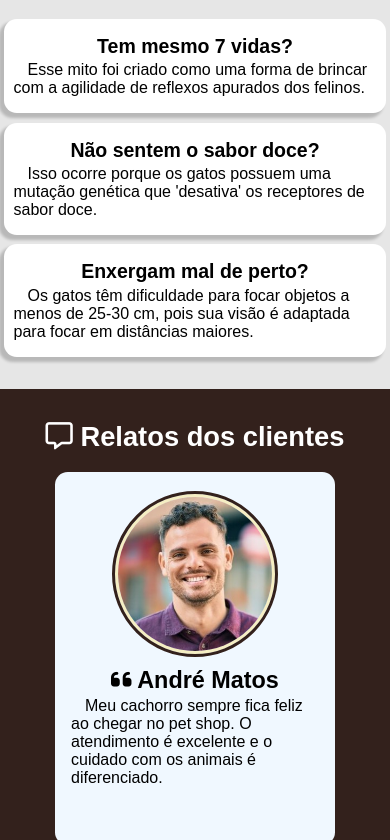
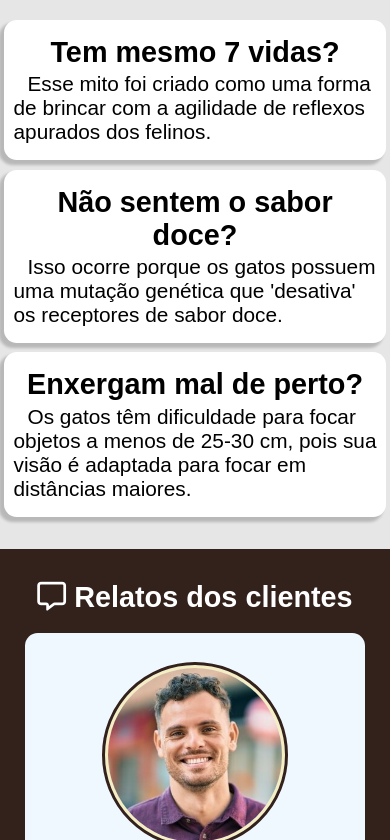
Before and after one commit to Pedro-Rocha-Araujo/petshop-nextjs, a Next.js app: page / in a window 390 px wide. Shown: the part 824-1664 px from the top of the page. Built offline with nearby package versions, Linux system fonts and the light colour scheme.

Commit message:
Mais correções de responsividade exptremas para aparelhos muito pequenos

```diff
--- a/src/components/curiosidades/curiosidades.css
+++ b/src/components/curiosidades/curiosidades.css
@@ -41,5 +41,22 @@ div.curiosidade p {
 @media screen and (max-width: 720px) {
   div.curiosidades {
     flex-direction: column;
+    align-items: center;
+  }
+
+  section.curiosidades h2 {
+    font-size: clamp(1rem, 12vw, 1.8rem);
+  }
+
+  div.curiosidade {
+    max-width: 580px;
+  }
+
+  div.curiosidade h3 {
+    font-size: clamp(1rem, 10vw, 1.8rem);
+  }
+
+  div.curiosidade p {
+    font-size: clamp(0.9rem, 6vw, 1.3rem);
   }
 }
--- a/src/components/planos/page.tsx
+++ b/src/components/planos/page.tsx
@@ -21,7 +21,7 @@ export default function Planos() {
 
         <div className="plano">
           <h3>R$100,00 Mensais</h3>
-          <p>Nesse plano, é disponibilizado banho e tosa seis vezes por mês, além de descontos frequentes em nossa loja.</p>
+          <p>Nesse plano, é disponibilizado banho e tosa seis vezes por mês, além de descontos frequentes.</p>
           <button><a target="_blank" href="https://wa.me/557999999999?text=Olá! Tenho interesse no plano de R$ 100,00 mensais">Conferir</a></button>
         </div>
 
--- a/src/components/planos/planos.css
+++ b/src/components/planos/planos.css
@@ -78,7 +78,23 @@ div.plano button a {
     align-items: center;
   }
 
-  div.plano button {
-    margin-bottom: 0.2rem;
+  div.plano p {
+    margin-bottom: 4rem;
+  }
+
+  div.plano {
+    max-width: 340px;
+  }
+
+  section.planos h2 {
+    font-size: clamp(1rem, 12vw, 1.8rem);
+  }
+
+  div.plano h3 {
+    font-size: clamp(1rem, 10vw, 1.8rem);
+  }
+
+  div.plano p {
+    font-size: clamp(0.9rem, 6vw, 1.2rem);
   }
 }
--- a/src/components/relatos/relatos.css
+++ b/src/components/relatos/relatos.css
@@ -58,4 +58,26 @@ div.relato p {
     flex-direction: column;
     align-items: center;
   }
+
+  div.relato {
+    max-width: 340px;
+    padding: 2rem 1rem;
+  }
+
+  div.relato img {
+    width: 80%;
+    max-width: 180px;
+  }
+
+  section.relatos h2 {
+    font-size: clamp(1rem, 12vw, 1.8rem);
+  }
+
+  div.relato h3 {
+    font-size: clamp(1rem, 10vw, 1.8rem);
+  }
+
+  div.relato p {
+    font-size: clamp(0.9rem, 6vw, 1.3rem);
+  }
 }
```
